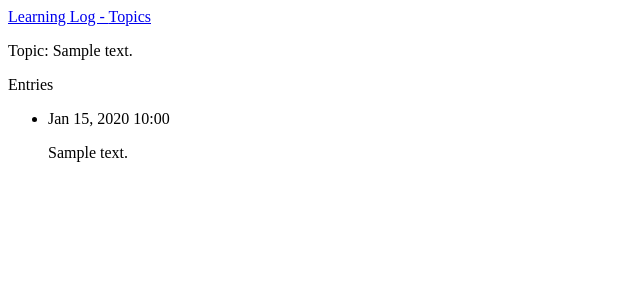
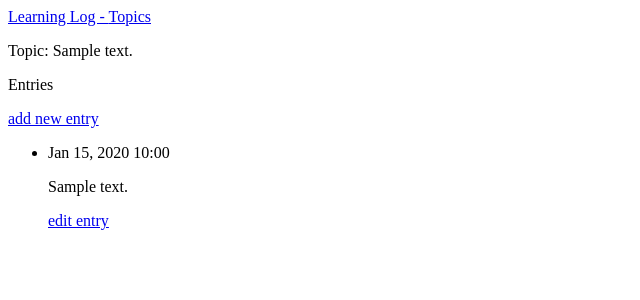
Before and after one commit to jakobowsky/LearningLog, a Django app: page /topics/1/ in a window 1280 px wide. Shown: the top 300 px of the page, without its empty margins (0-640 px from the left). Run offline with Django 3.2, Linux system fonts and the light colour scheme; tables that the repository leaves empty hold one stand-in row (values such as "Sample post").

Commit message:
edit entry done

```diff
--- a/learning_logs/templates/learning_logs/topic.html
+++ b/learning_logs/templates/learning_logs/topic.html
@@ -3,11 +3,17 @@
 {% block content %}
     <p> Topic: {{topic}} </p>
     <p> Entries </p>
+    <p>
+        <a href="{% url 'learning_logs:new_entry' topic.id %}">add new entry</a>
+    </p>
     <ul>
     {% for entry in entries %}
         <li>
             <p>{{ entry.date_added|date:'M d, Y H:i'}}</p>
             <p>{{entry.text|linebreaks}}</p>
+            <p>
+                <a href="{% url 'learning_logs:edit_entry' entry.id %}">edit entry</a>
+            </p>
         </li>
     {% empty %}
         <li>
--- a/learning_logs/urls.py
+++ b/learning_logs/urls.py
@@ -1,6 +1,6 @@
 from django.urls import path
 
-from .views import index, topics, topic, new_topic, new_entry
+from .views import index, topics, topic, new_topic, new_entry, edit_entry
 
 app_name = 'learning_logs'
 
@@ -10,4 +10,6 @@ urlpatterns = [
     path('topics/<int:topic_id>/', topic, name='topic'),
     path('new_topic/', new_topic, name='new_topic'),
     path('new_entry/<int:topic_id>/', new_entry, name='new_entry'),
+    path('edit_entry/<int:entry_id>/', edit_entry, name='edit_entry'),
+
 ]
--- a/learning_logs/views.py
+++ b/learning_logs/views.py
@@ -2,7 +2,7 @@ from django.shortcuts import render
 from django.http import HttpResponseRedirect
 from django.urls import reverse
 
-from .models import Topic
+from .models import Topic, Entry
 from .forms import TopicForm, EntryForm
 
 
@@ -60,3 +60,22 @@ def new_entry(request, topic_id):
 
     context = {'topic': topic, 'form': form}
     return render(request, 'learning_logs/new_entry.html', context)
+
+
+def edit_entry(request, entry_id):
+    """ Edit an existing entry. """
+    entry = Entry.objects.get(id=entry_id)
+    topic = entry.topic
+
+    if request.method != 'POST':
+        # Initial request; pre-fill form with the current entry.
+        form = EntryForm(instance=entry)
+    else:
+        # POST data submitted ; proccess data
+        form = EntryForm(instance=entry, data=request.POST)
+        if form.is_valid():
+            form.save()
+            return HttpResponseRedirect(reverse('learning_logs:topic', args=[topic.id]))
+
+    context = {'topic': topic, 'form': form, 'entry': entry}
+    return render(request, 'learning_logs/edit_entry.html', context)
```
Also changed, not shown: learning_logs/templates/learning_logs/edit_entry.html (added, +11 -0 lines), learning_logs/templates/learning_logs/new_entry.html (added, +11 -0 lines).
